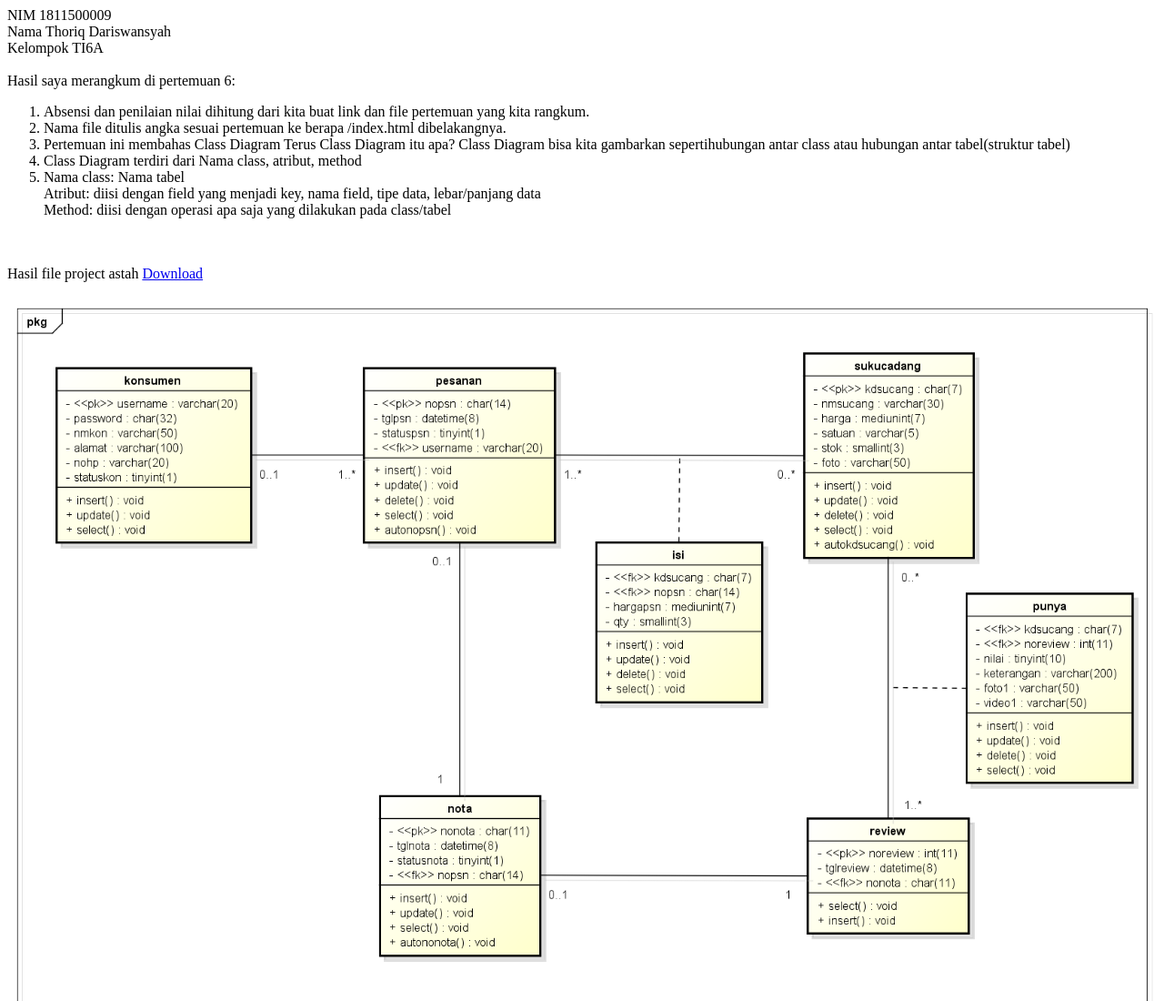
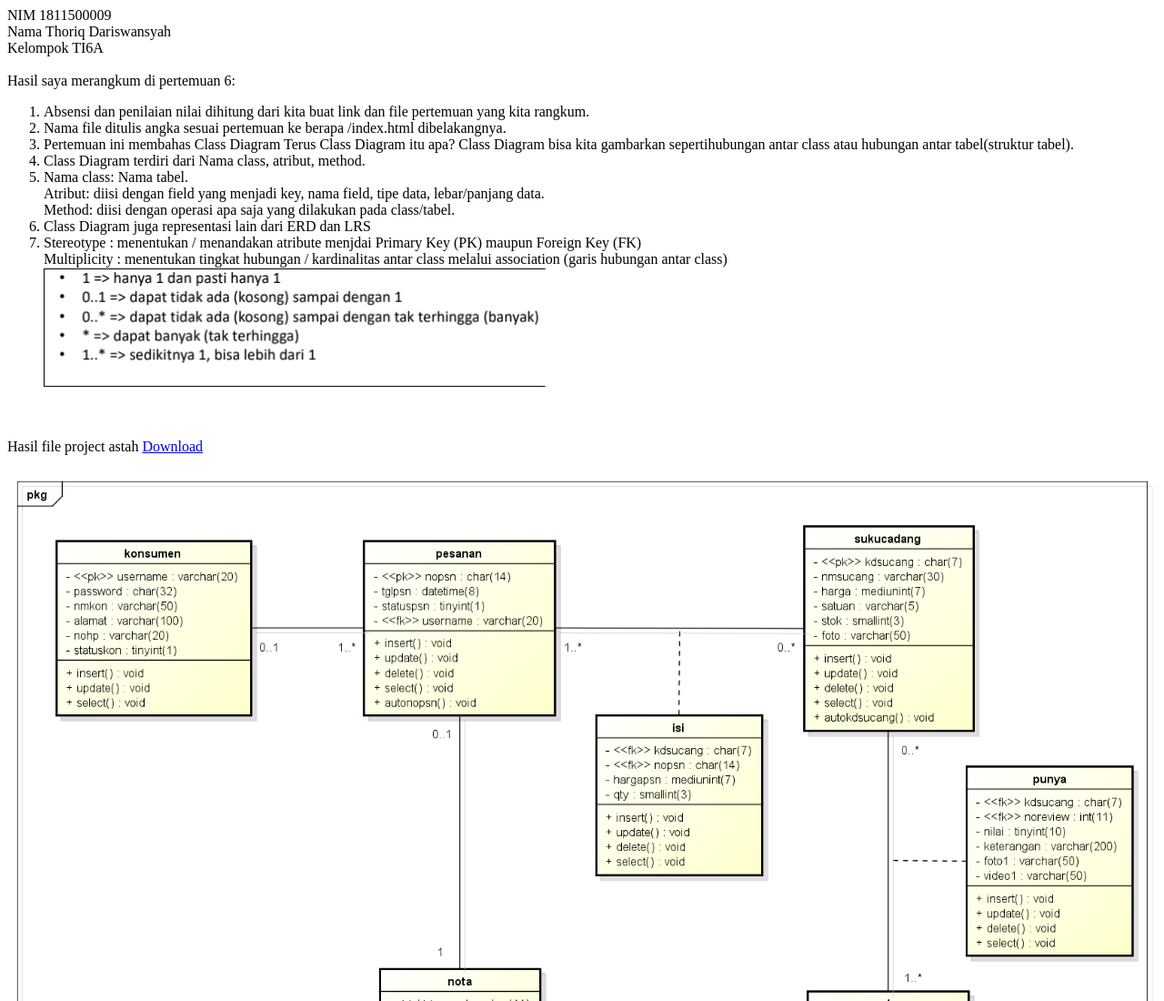
Before and after one commit to ThoriqDariswansyah/A-PRPL, a plain HTML site: page 6/index.html in a window 1280 px wide. Shown: the top 1100 px of the page at 91% size. Drawn offline with Linux system fonts and the light colour scheme.

Commit message:
Update index.html

```diff
--- a/6/index.html
+++ b/6/index.html
@@ -6,13 +6,17 @@ Hasil saya merangkum di pertemuan 6:<br>
 <ol>
   <li>Absensi dan penilaian nilai dihitung dari kita buat link dan file pertemuan yang kita rangkum. </li>
   <li>Nama file ditulis angka sesuai pertemuan ke berapa /index.html dibelakangnya. </li>
-  <li>Pertemuan ini membahas Class Diagram Terus Class Diagram itu apa? Class Diagram bisa kita gambarkan sepertihubungan antar class atau hubungan antar tabel(struktur tabel)</li>
-  <li>Class Diagram terdiri dari Nama class, atribut, method</li>
-  <li>Nama class: Nama tabel<br>
-      Atribut: diisi dengan  field yang menjadi key, nama field, tipe data, lebar/panjang data<br>
-      Method: diisi dengan operasi apa saja yang dilakukan pada class/tabel</li>
+  <li>Pertemuan ini membahas Class Diagram Terus Class Diagram itu apa? Class Diagram bisa kita gambarkan sepertihubungan antar class atau hubungan antar tabel(struktur tabel).</li>
+  <li>Class Diagram terdiri dari Nama class, atribut, method.</li>
+  <li>Nama class: Nama tabel.<br>
+      Atribut: diisi dengan  field yang menjadi key, nama field, tipe data, lebar/panjang data.<br>
+      Method: diisi dengan operasi apa saja yang dilakukan pada class/tabel.</li>
+  <li>Class Diagram juga representasi lain dari ERD dan LRS</li>
+  <li>Stereotype : menentukan / menandakan  atribute menjdai Primary Key (PK) maupun Foreign Key (FK)<br>
+      Multiplicity : menentukan tingkat hubungan / kardinalitas antar class melalui association (garis hubungan antar class)<br>
+      <img src="capture-20210604-221438.png" width="50%"></li>
 </ol>
 <br><br>
 Hasil file project astah <a href="Activity Diagram Berjalan.asta" target="_blank">Download</a>
 <br><br>
-<img src="Class Diagram.png " width="100%">
+<img src="Class Diagram.png" width="100%">
```
